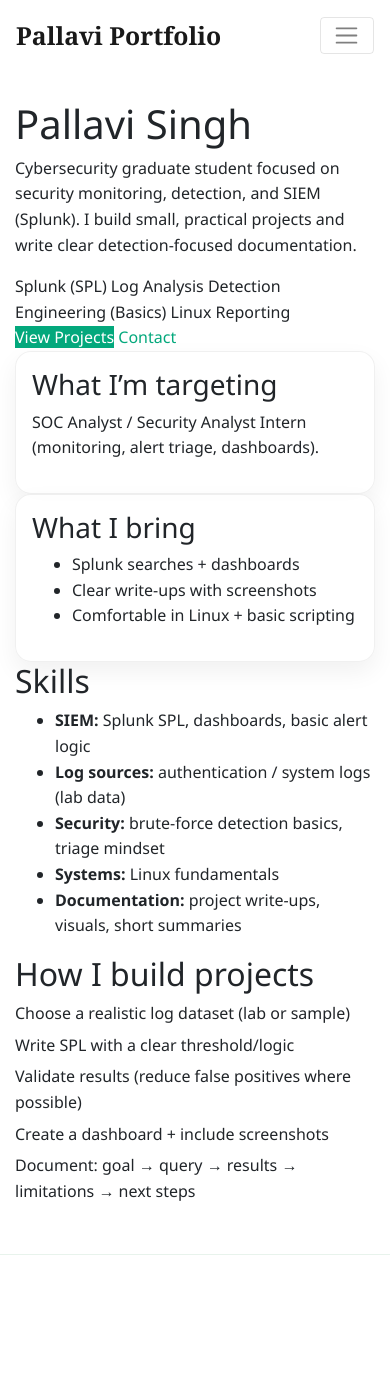
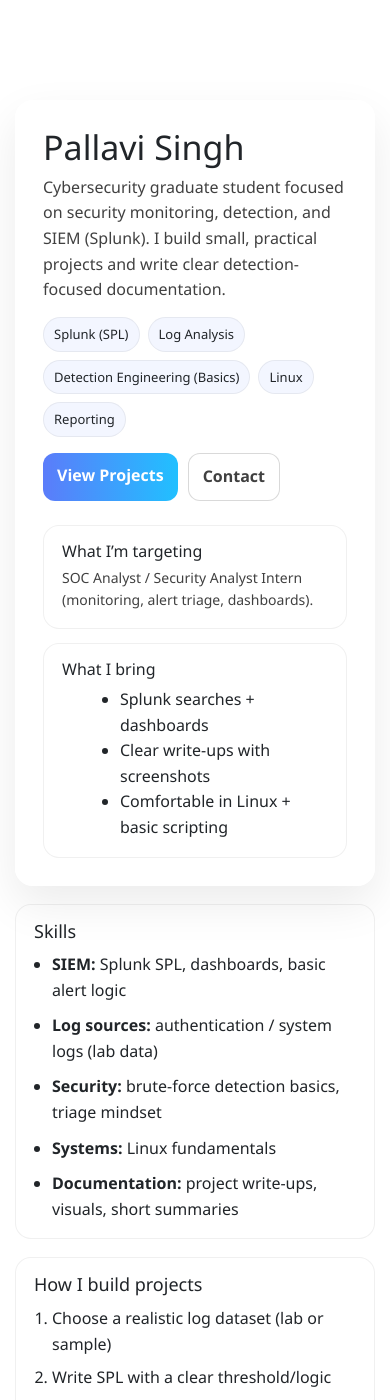
Before and after one commit to SinghPallavi819/singhpallavi819.github.io, a Jekyll site: the page built from _pages/about.md, in a window 390 px wide and 1400 px high. Built offline with Jekyll 4.4.1, drawn with Linux system fonts in a browser that asks for light colours; nearby versions of some CDN libraries.

Commit message:
Update theme.css

```diff
--- a/assets/css/theme.css
+++ b/assets/css/theme.css
@@ -803,77 +803,87 @@ div.a2a_full_footer {display:none;}
 		 height:280px !Important;
 	 }
  }
- /* ===== About page styling ===== */
 
-.about-hero{
-  padding: 28px 0 10px 0;
-  background: radial-gradient(circle at 10% 10%, rgba(120, 115, 245, 0.18), transparent 45%),
-              radial-gradient(circle at 90% 20%, rgba(45, 212, 191, 0.18), transparent 45%),
-              radial-gradient(circle at 30% 90%, rgba(244, 114, 182, 0.16), transparent 50%);
+/* About page - clean recruiter style */
+.hero-card{
+  display:flex;
+  gap:24px;
+  padding:28px;
+  border-radius:18px;
+  background:#ffffffcc;
+  box-shadow: 0 18px 45px rgba(0,0,0,.08);
+  backdrop-filter: blur(8px);
+}
+.hero-left{ flex: 1.2; }
+.hero-right{ flex: .8; display:flex; flex-direction:column; gap:14px; }
+
+.hero-title{
+  font-size: 34px !important;
+  line-height: 1.15 !important;
+  margin: 0 0 8px 0 !important;
+}
+.hero-subtitle{
+  font-size: 16px !important;
+  color: rgba(0,0,0,.75);
+  margin-bottom: 14px;
+  max-width: 62ch;
 }
 
-.about-card{
-  background: rgba(255,255,255,0.85);
-  backdrop-filter: blur(8px);
-  border: 1px solid rgba(0,0,0,0.06);
-  border-radius: 18px;
-  padding: 22px;
-  box-shadow: 0 18px 60px rgba(0,0,0,0.08);
-  display: grid;
-  grid-template-columns: 1.2fr 1fr;
-  gap: 18px;
+.hero-tags{ display:flex; flex-wrap:wrap; gap:8px; margin: 10px 0 16px; }
+.tag{
+  display:inline-block;
+  padding:6px 10px;
+  border-radius:999px;
+  font-size:13px;
+  background: #f3f6ff;
+  border: 1px solid rgba(0,0,0,.06);
 }
 
-.about-left h1{ margin-bottom: 8px; }
-.lead{ font-size: 1.05rem; line-height: 1.6; }
-
-.chip-row{ margin: 12px 0 14px; display:flex; flex-wrap:wrap; gap:10px; }
-.chip{
-  padding: 7px 12px;
-  border-radius: 999px;
-  font-size: 0.9rem;
-  border: 1px solid rgba(0,0,0,0.08);
-  background: rgba(255,255,255,0.8);
+.hero-actions{ display:flex; gap:10px; margin-top: 6px; }
+.btn-primary, .btn-outline{
+  display:inline-block;
+  padding:10px 14px;
+  border-radius:12px;
+  font-weight:600;
+  text-decoration:none !important;
+}
+.btn-primary{
+  background: linear-gradient(90deg, #5b7cfa, #21c0ff);
+  color:white !important;
+}
+.btn-outline{
+  border: 1px solid rgba(0,0,0,.15);
+  color: rgba(0,0,0,.75) !important;
+  background:white;
 }
 
-.btn-row{ display:flex; gap:10px; margin-top: 10px; }
-.btn-grad{
-  padding: 10px 14px;
-  border-radius: 12px;
-  color: white !important;
-  text-decoration: none !important;
-  background: linear-gradient(90deg, #4f46e5, #06b6d4);
-  font-weight: 600;
-  box-shadow: 0 10px 25px rgba(79,70,229,0.25);
+.mini-card, .section-card{
+  background:white;
+  border: 1px solid rgba(0,0,0,.06);
+  border-radius:16px;
+  padding:16px 18px;
 }
-.btn-ghost{
-  padding: 10px 14px;
-  border-radius: 12px;
-  text-decoration: none !important;
-  border: 1px solid rgba(0,0,0,0.12);
-  background: rgba(255,255,255,0.8);
-  font-weight: 600;
+.mini-card h3{ font-size:16px !important; margin:0 0 6px 0; }
+.mini-card p{ margin:0; color: rgba(0,0,0,.75); font-size:14px; }
+.mini-card ul{ margin: 8px 0 0 18px; }
+
+.section-card{ margin-top:18px; }
+.section-card h2{
+  font-size:18px !important;
+  margin:0 0 10px 0;
 }
+.two-col{
+  display:grid;
+  grid-template-columns: 1fr 1fr;
+  gap:10px 18px;
+  margin:0;
+  padding-left:18px;
+}
+.clean-list{ margin: 0; padding-left: 18px; }
+.clean-list li{ margin-bottom: 8px; }
 
-.mini-card{
-  background: rgba(255,255,255,0.9);
-  border: 1px solid rgba(0,0,0,0.06);
-  border-radius: 16px;
-  padding: 16px;
-  box-shadow: 0 10px 25px rgba(0,0,0,0.06);
+/* Mobile */
+@media (max-width: 900px){
+  .hero-card{ flex-direction:column; }
+  .two-col{ grid-template-columns: 1fr; }
 }
-
-.about-grid{
-  margin-top: 16px;
-  display: grid;
-  grid-template-columns: repeat(3, 1fr);
-  gap: 14px;
-}
-
-.clean-list{ list-style:none; padding-left: 0; }
-.clean-list li{ margin-bottom: 6px; }
-
-@media (max-width: 992px){
-  .about-card{ grid-template-columns: 1fr; }
-  .about-grid{ grid-template-columns: 1fr; }
-}
```
